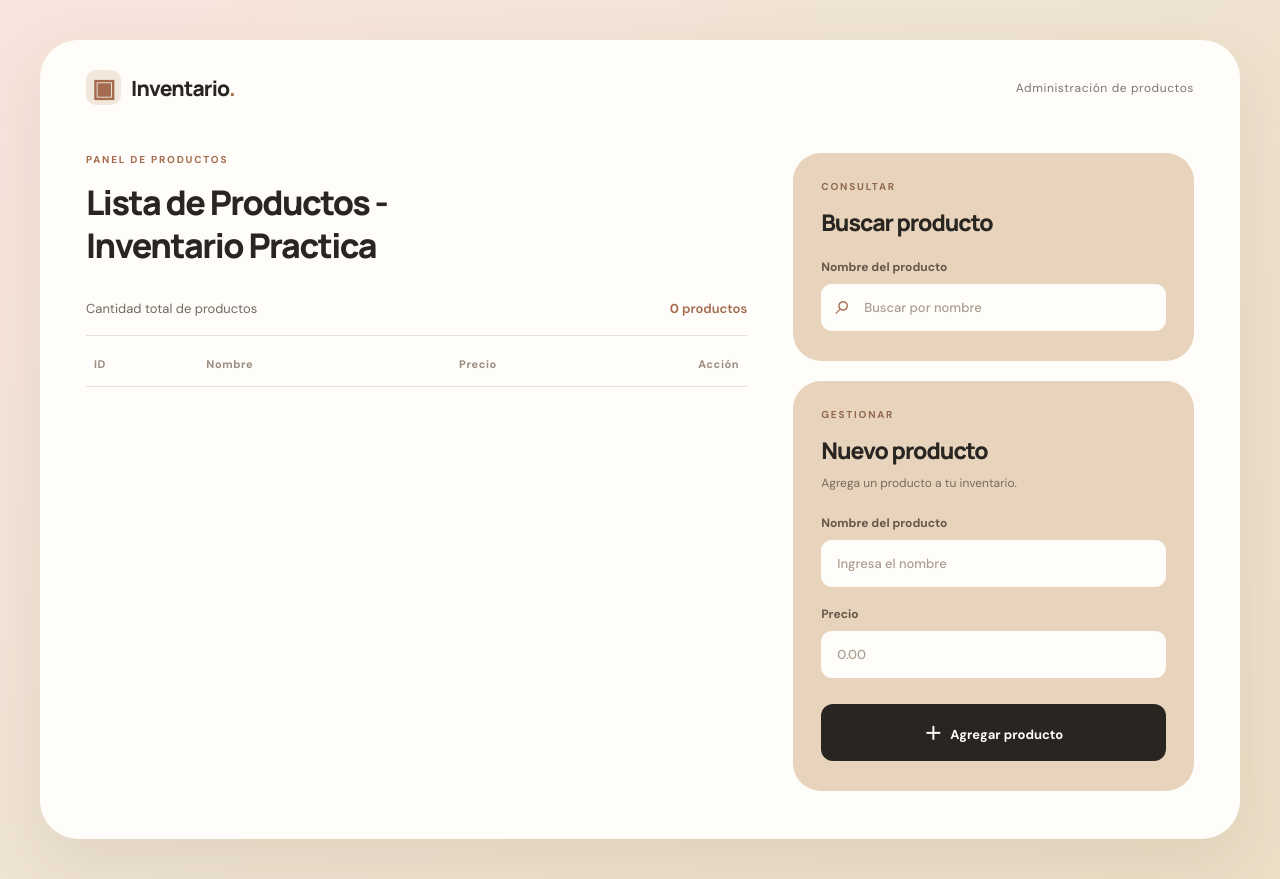
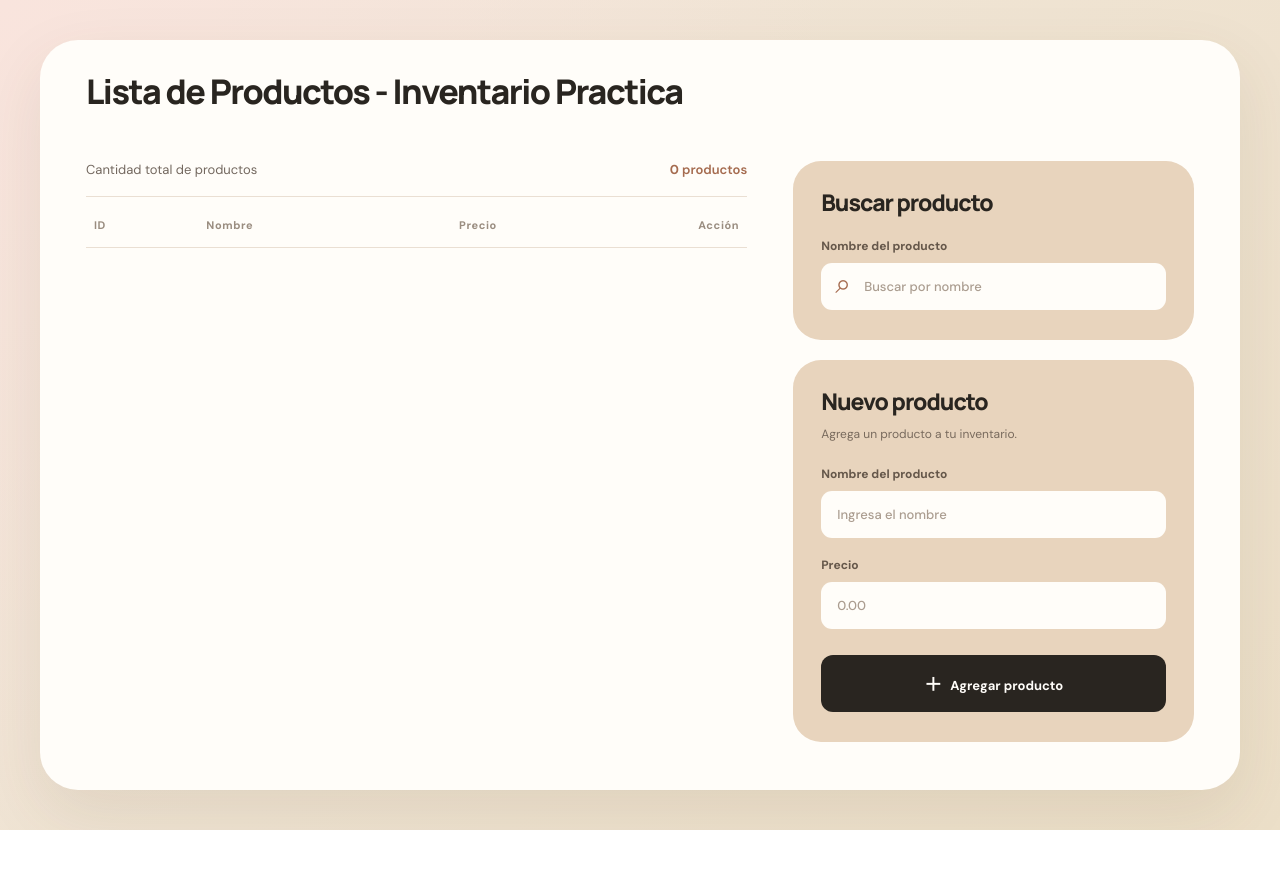
Before and after one commit to Benellit/Versionamiento-Mario-Moraless, a plain HTML site: page index.html in a window 1280 px wide. After the commit the page ends 830 px from the top, so only its background shows below. Drawn offline with Linux system fonts and the light colour scheme.

Commit message:
style: simplificar encabezado y separar paneles de inventario

```diff
--- a/index.html
+++ b/index.html
@@ -8,16 +8,12 @@
     <link rel="stylesheet" href="styles.css">
 </head>
 <body>
+    <div id="confetti-layer" aria-hidden="true"></div>
     <main class="app-shell">
-        <header class="app-header">
-            <div class="brand"><span class="brand-icon" aria-hidden="true">▣</span><span>Inventario<span class="brand-dot">.</span></span></div>
-            <span class="header-label">Administración de productos</span>
-        </header>
+        <h1 id="inventory-title">Lista de Productos - Inventario Practica</h1>
 
         <div class="workspace">
             <section class="inventory" aria-labelledby="inventory-title">
-                <p class="eyebrow">PANEL DE PRODUCTOS</p>
-                <h1 id="inventory-title">Lista de Productos -<br>Inventario Practica</h1>
                 <div class="inventory-summary">
                     <span>Cantidad total de productos</span>
                     <span class="product-count"><strong id="totalProducts">0</strong> productos</span>
@@ -34,7 +30,6 @@
 
             <aside class="sidebar" aria-label="Controles del inventario">
                 <section class="control-card search-card" aria-labelledby="search-title">
-                    <p class="card-eyebrow">CONSULTAR</p>
                     <h2 id="search-title">Buscar producto</h2>
                     <label for="search">Nombre del producto</label>
                     <div class="search-wrap">
@@ -44,7 +39,6 @@
                 </section>
 
                 <section class="control-card create-card formContainer" aria-labelledby="create-title">
-                    <p class="card-eyebrow">GESTIONAR</p>
                     <h2 id="create-title">Nuevo producto</h2>
                     <p class="card-description">Agrega un producto a tu inventario.</p>
                     <label for="name">Nombre del producto</label>
```
